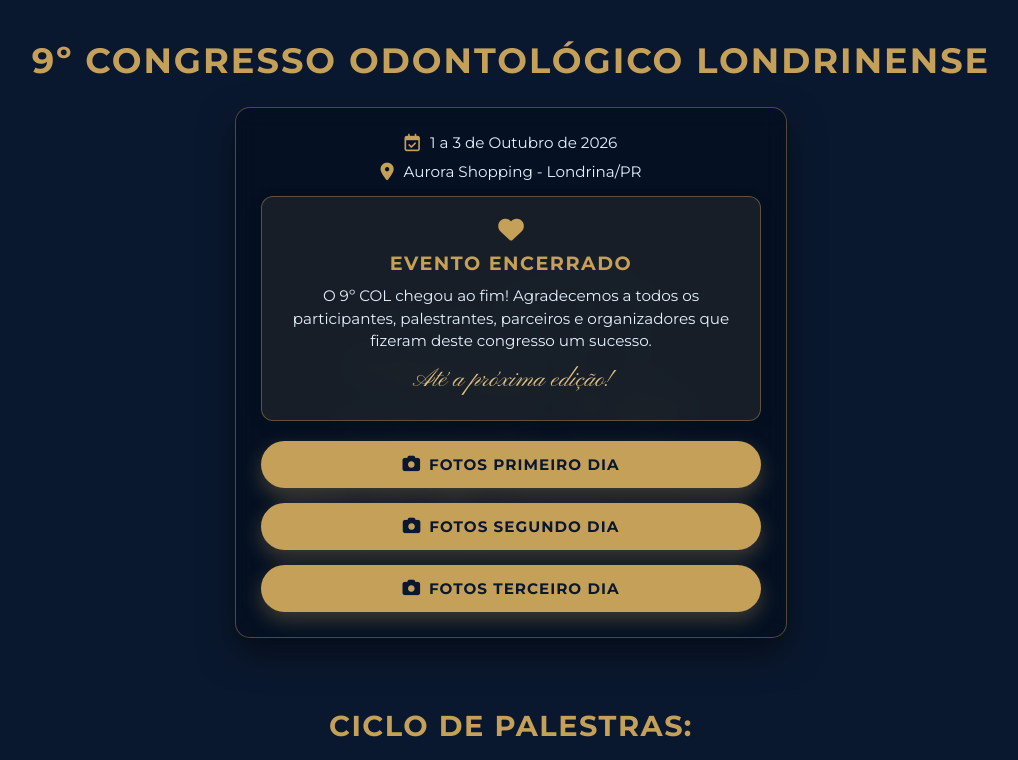
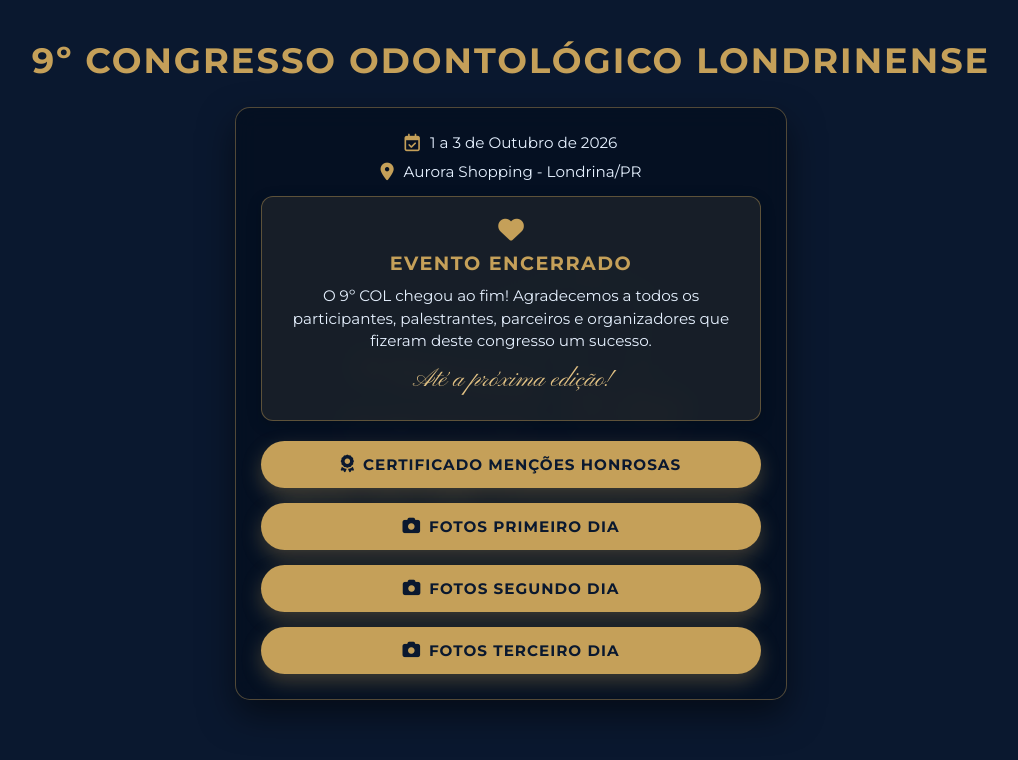
Before and after one commit to mpaivaluz/congressouel, a plain HTML site: page index.html in a window 1280 px wide. Shown: the top 760 px of the page, without its empty margins (129-1147 px from the left). Drawn offline with Linux system fonts and the light colour scheme.

Commit message:
feat: add link for honorable mentions certificate in index.html

```diff
--- a/index.html
+++ b/index.html
@@ -84,6 +84,10 @@
             </div>
 
             <div class="botoes-acao">
+                <a href="https://drive.google.com/drive/folders/1iA1r0tv8HSq0oDZs7ICAEDvS26cr-m96" target="_blank"
+                    rel="noopener" class="btn-inscricao primary">
+                    <i class="fas fa-award"></i> CERTIFICADO MENÇÕES HONROSAS
+                </a>
                 <a href="https://drive.google.com/drive/folders/1yrVJpHNI-9O1bL_T3wbcyeTYvGvgzEZX" target="_blank"
                     rel="noopener" class="btn-inscricao primary">
                     <i class="fas fa-camera"></i> FOTOS PRIMEIRO DIA
```
